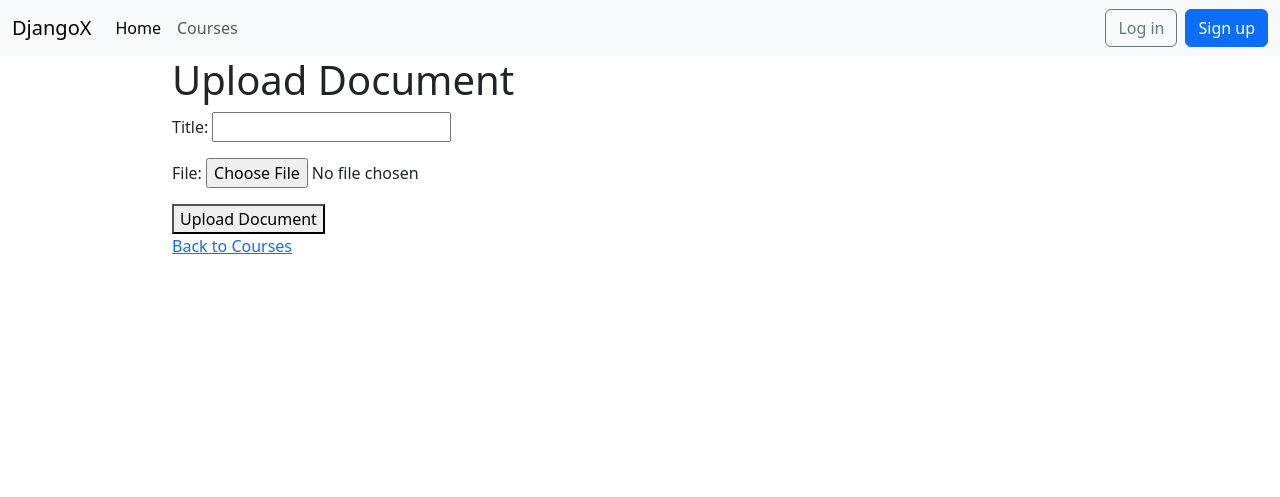
After one commit to cjohnson74/SWE-project, a Django app: page /upload_document/ in a window 1280 px wide. The commit adds this page. Shown: the top 497 px of the page. Run offline with Django 4.2, Linux system fonts and the light colour scheme.

Commit message:
created file upload + documents class for uploading

```diff
--- a/djangox/django_project/settings.py
+++ b/djangox/django_project/settings.py
@@ -12,6 +12,7 @@ https://docs.djangoproject.com/en/4.1/ref/settings/
 from pathlib import Path
 import os
 from dotenv import load_dotenv
+from django import forms
 
 env_path = Path('.') / '.env'
 
@@ -20,6 +21,10 @@ load_dotenv(dotenv_path=env_path)
 
 # Build paths inside the project like this: BASE_DIR / 'subdir'.
 BASE_DIR = Path(__file__).resolve().parent.parent
+
+# Media files (uploaded files) directory
+MEDIA_ROOT = BASE_DIR / 'media'  # This will create a 'media' folder in your project root
+MEDIA_URL = '/media/'  # URL to access media files
 
 # Quick-start development settings - unsuitable for production
 # See https://docs.djangoproject.com/en/4.1/howto/deployment/checklist/
--- a/djangox/pages/forms.py
+++ b/djangox/pages/forms.py
@@ -12,3 +12,7 @@ class DeadlineForm(forms.Form):
     title = forms.CharField(max_length=255)
     description = forms.CharField(widget=forms.Textarea)
     deadline_date = forms.DateField()
+
+class DocumentForm(forms.Form):
+    title = forms.CharField(max_length=255)
+    file = forms.FileField()
--- a/djangox/pages/urls.py
+++ b/djangox/pages/urls.py
@@ -1,10 +1,11 @@
 from django.urls import path
-
+from . import views
 from .views import HomePageView, CourseListView, AssignmentsListView, AssignmentDetailsView
 
 urlpatterns = [
     path("", HomePageView, name="home"),
     path("courses/", CourseListView, name="courses"),
     path("courses/<str:course_id>/assignments/", AssignmentsListView, name="course_assignments"),
-    path("assignments/<str:assignment_id>/", AssignmentDetailsView, name="assignment_details")
+    path("assignments/<str:assignment_id>/", AssignmentDetailsView, name="assignment_details"),
+    path('upload_document/', views.upload_document, name='upload_document'),
 ]
--- a/djangox/pages/views.py
+++ b/djangox/pages/views.py
@@ -1,6 +1,8 @@
 from django.http import JsonResponse
 from django import forms
-from .models import Students, Courses, Assignments, Quizzes, StudentAssignments, Submissions, Files, CustomTasks, Deadlines
+from django.conf import settings
+from .forms import DocumentForm
+from .models import Students, Courses, Assignments, Quizzes, StudentAssignments, Submissions, Files, CustomTasks, Deadlines, Document
 from django.shortcuts import redirect, render, get_object_or_404
 
 def HomePageView(request):
@@ -248,6 +250,27 @@ def add_deadline(request):
 
     return render(request, 'pages/deadline_form.html', {'form': form})
 
+# Uploading files to database
+def upload_document(request):
+    if request.method == 'POST':
+        form = DocumentForm(request.POST, request.FILES)
+        if form.is_valid():
+            file = form.cleaned_data['file']
+            file_path = f"{settings.MEDIA_ROOT}/{file.name}"
+            with open(file_path, 'wb+') as destination:
+                for chunk in file.chunks():
+                    destination.write(chunk)
+
+            # Save document to MongoDB
+            doc = Document(title=form.cleaned_data['title'], file_path=file_path)
+            doc.save()
+            return redirect('courses')  # Redirect after upload
+    else:
+        form = DocumentForm()
+    return render(request, 'pages/upload_document.html', {'form': form})
+
+
+
 # def course_detail(request, course_id):
 #     """View to display details of a specific course."""
 #     course = get_object_or_404(Courses.get_all(), cou=course_id)  # Fetch the course by ID
--- a/djangox/templates/pages/courses.html
+++ b/djangox/templates/pages/courses.html
@@ -68,6 +68,7 @@
             {% endfor %}
         </tbody>
     </table>
+    <a href="{% url 'upload_document' %}" class="upload-button">Upload New Document</a>
 </body>
 </html>
 {% endblock content %}
--- /dev/null
+++ b/djangox/templates/pages/upload_document.html
@@ -0,0 +1,17 @@
+<!-- upload_document.html -->
+
+{% extends '_base.html' %}
+
+{% block title %}Upload Document{% endblock %}
+
+{% block content %}
+<h1>Upload Document</h1>
+
+<form action="{% url 'upload_document' %}" method="POST" enctype="multipart/form-data">
+    {% csrf_token %}
+    {{ form.as_p }}
+    <button type="submit">Upload Document</button>
+</form>
+
+<a href="{% url 'courses' %}">Back to Courses</a>
+{% endblock content %}
```
Also changed, not shown: djangox/pages/models.py (+21 -0 lines).
